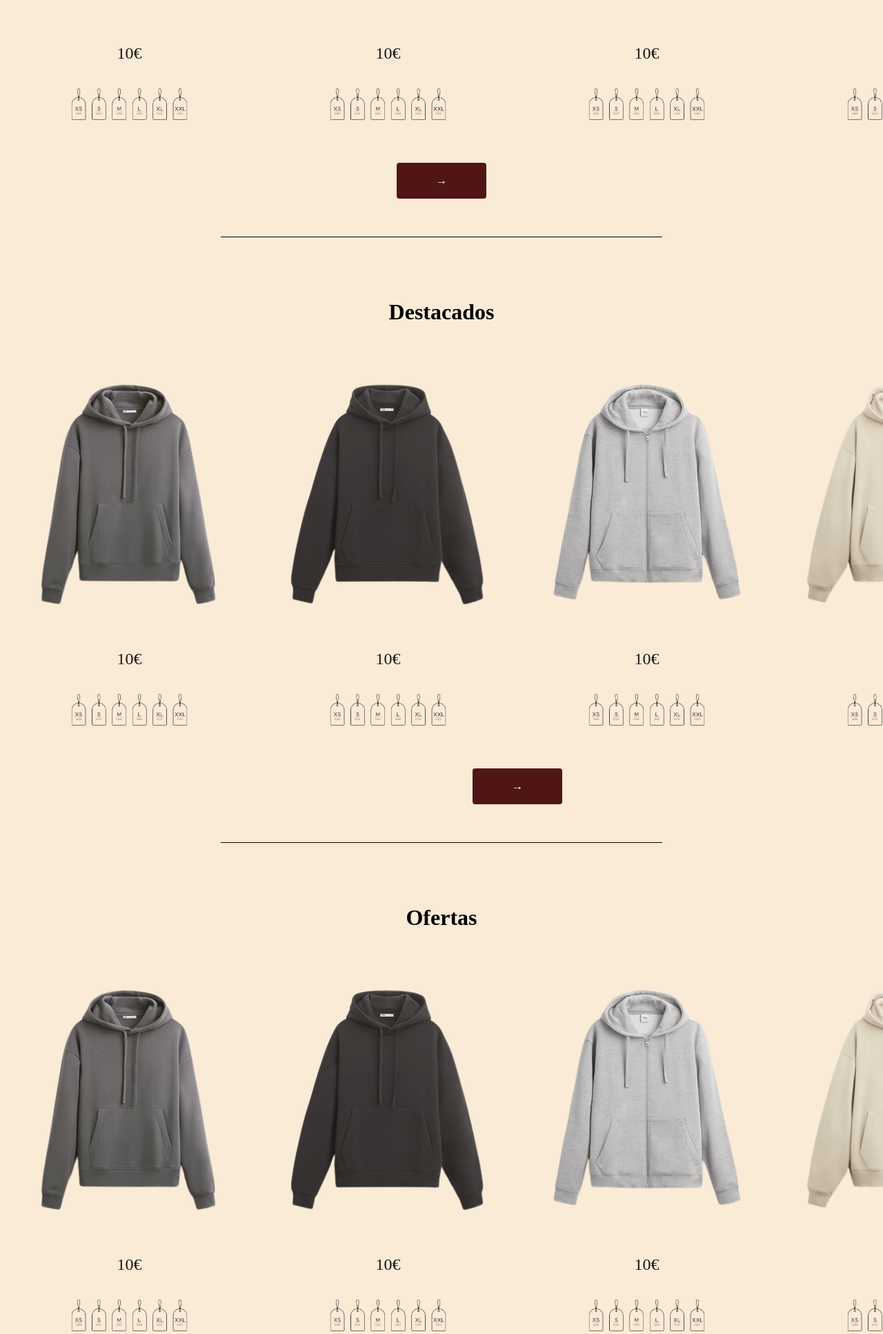
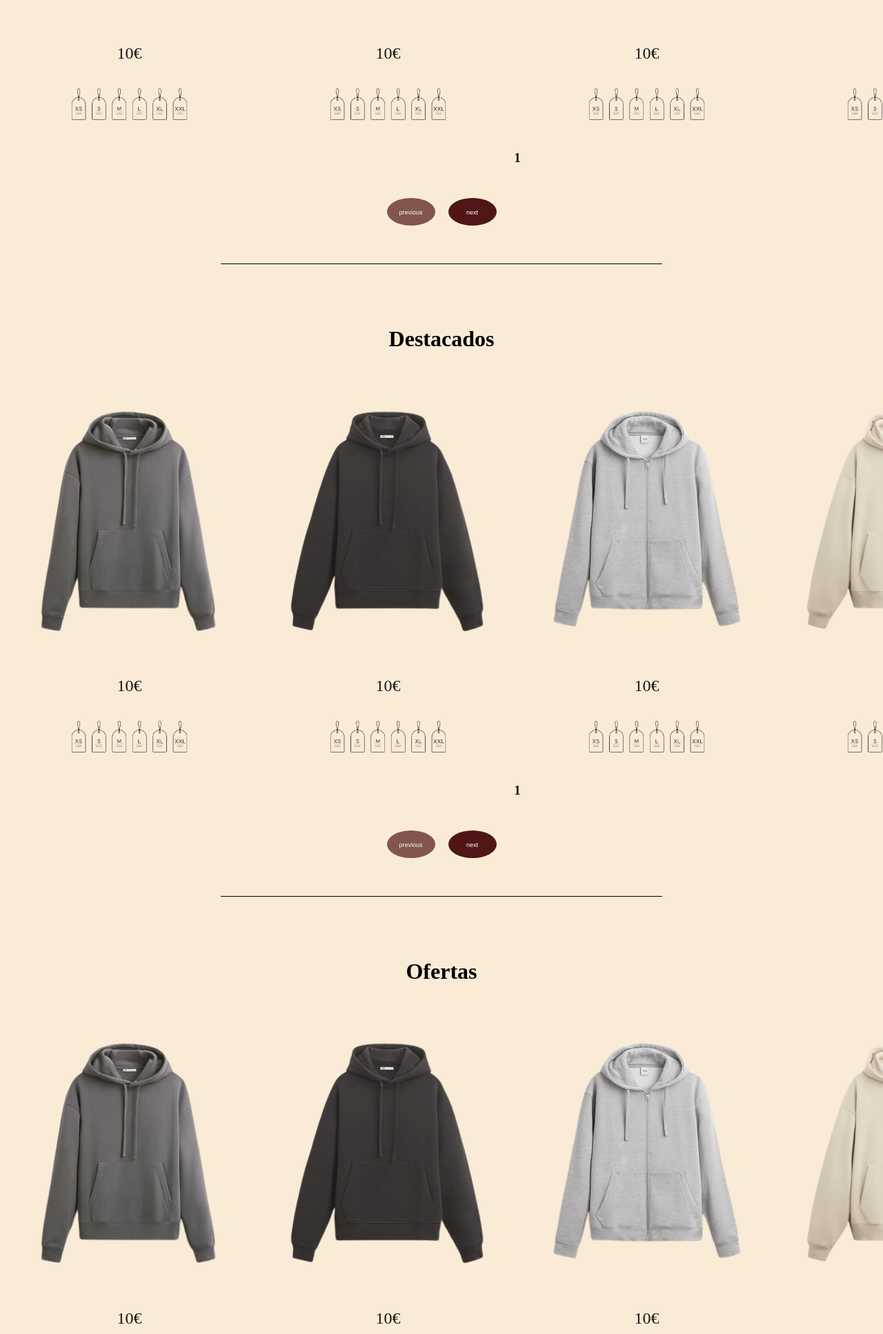
Before and after one commit to cesargmz015/tienda_online, a PHP site: page /html/index.html in a window 1280 px wide. Shown: the part 688-2622 px from the top of the page at 69% size. Run offline with PHP 8.4, Linux system fonts and the light colour scheme.

Commit message:
galerias estilizadas, vamos con el back

```diff
--- a/src/html/index.html
+++ b/src/html/index.html
@@ -51,9 +51,10 @@
         </header>
         <main>
             <h1>Novedades</h1>
+            <!-- carrusel1 -->
             <div class="carrusel">
                 <!-- galeria1 -->
-                <div class="galeria">
+                <div class="galeria-carrusel1">
                     <section class="imagenes">
                         <img src="../img/imagen1.png" alt="">
                         <img src="../img/imagen2.png" alt="">
@@ -78,9 +79,10 @@
                             <img src="../img/tallas.png" alt="" class="tallas">
                         </div class="div-detalles">
                     </section>
+                    <h4>1</h4>
                 </div>
                 <!-- galeria2 -->
-                <div class="galeria">
+                <div class="galeria-carrusel1">
                     <section class="imagenes">
                         <img src="../img/imagen2.png" alt="">
                         <img src="../img/imagen1.png" alt="">
@@ -105,9 +107,10 @@
                             <img src="../img/tallas.png" alt="" class="tallas">
                         </div class="div-detalles">
                     </section>
+                    <h4>2</h4>
                 </div>
                 <!-- galeria3 -->
-                <div class="galeria">
+                <div class="galeria-carrusel1">
                     <section class="imagenes">
                         <img src="../img/imagen3.png" alt="">
                         <img src="../img/imagen1.png" alt="">
@@ -132,19 +135,21 @@
                             <img src="../img/tallas.png" alt="" class="tallas">
                         </div class="div-detalles">
                     </section>
+                    <h4>3</h4>
                 </div>
             </div>
-            <br><br>
+            <br>
             <div class="div-botones-galeria">
-                <button class="btn-prev">←</button>
-                <button class="btn-next">→</button>
+                <button class="btn-prev-carrusel1"><span>previous</span></button>
+                <button class="btn-next-carrusel1"><span>next</span></button>
             </div>
             <hr class="hr-main">
             <br>
             <h1>Destacados</h1>
+            <!-- carrusel2 -->
             <div class="carrusel">
                 <!-- galeria1 -->
-                <div class="galeria">
+                <div class="galeria-carrusel2">
                     <section class="imagenes">
                         <img src="../img/imagen1.png" alt="">
                         <img src="../img/imagen2.png" alt="">
@@ -169,13 +174,10 @@
                             <img src="../img/tallas.png" alt="" class="tallas">
                         </div class="div-detalles">
                     </section>
-                    <br><br>
-                    <div class="div-botones-galeria">
-                        <button class="btn-next">→</button>
-                    </div>
+                    <h4>1</h4>
                 </div>
                 <!-- galeria2 -->
-                <div class="galeria">
+                <div class="galeria-carrusel2">
                     <section class="imagenes">
                         <img src="../img/imagen2.png" alt="">
                         <img src="../img/imagen1.png" alt="">
@@ -200,14 +202,10 @@
                             <img src="../img/tallas.png" alt="" class="tallas">
                         </div class="div-detalles">
                     </section>
-                    <br><br>
-                    <div class="div-botones-galeria">
-                        <button class="btn-prev">←</button>
-                        <button class="btn-next">→</button>
-                    </div class="div-botones-galeria">
+                    <h4>2</h4>
                 </div>
                 <!-- galeria3 -->
-                <div class="galeria">
+                <div class="galeria-carrusel2">
                     <section class="imagenes">
                         <img src="../img/imagen3.png" alt="">
                         <img src="../img/imagen1.png" alt="">
@@ -232,18 +230,21 @@
                             <img src="../img/tallas.png" alt="" class="tallas">
                         </div class="div-detalles">
                     </section>
-                    <br><br>
-                    <div class="div-botones-galeria">
-                        <button class="btn-prev">←</button>
-                    </div class="div-botones-galeria">
+                    <h4>3</h4>
                 </div>
-            </div class="carrusel">
+            </div>
+            <br>
+            <div class="div-botones-galeria">
+                <button class="btn-prev-carrusel2"><span>previous</span></button>
+                <button class="btn-next-carrusel2"><span>next</span></button>
+            </div>
             <hr class="hr-main">
             <br>
             <h1>Ofertas</h1>
+            <!-- carrusel3 -->
             <div class="carrusel">
                 <!-- galeria1 -->
-                <div class="galeria">
+                <div class="galeria-carrusel3">
                     <section class="imagenes">
                         <img src="../img/imagen1.png" alt="">
                         <img src="../img/imagen2.png" alt="">
@@ -268,13 +269,10 @@
                             <img src="../img/tallas.png" alt="" class="tallas">
                         </div class="div-detalles">
                     </section>
-                    <br><br>
-                    <div class="div-botones-galeria">
-                        <button class="btn-next">→</button>
-                    </div class="div-btn-next">
+                    <h4>1</h4>
                 </div>
                 <!-- galeria2 -->
-                <div class="galeria">
+                <div class="galeria-carrusel3">
                     <section class="imagenes">
                         <img src="../img/imagen2.png" alt="">
                         <img src="../img/imagen1.png" alt="">
@@ -299,14 +297,10 @@
                             <img src="../img/tallas.png" alt="" class="tallas">
                         </div class="div-detalles">
                     </section>
-                    <br><br>
-                    <div class="div-botones-galeria">
-                        <button class="btn-prev">←</button>
-                        <button class="btn-next">→</button>
-                    </div class="div-botones-galeria">
+                    <h4>2</h4>
                 </div>
                 <!-- galeria3 -->
-                <div class="galeria">
+                <div class="galeria-carrusel3">
                     <section class="imagenes">
                         <img src="../img/imagen3.png" alt="">
                         <img src="../img/imagen1.png" alt="">
@@ -331,12 +325,14 @@
                             <img src="../img/tallas.png" alt="" class="tallas">
                         </div class="div-detalles">
                     </section>
-                    <br><br>
-                    <div class="div-botones-galeria">
-                        <button class="btn-prev">←</button>
-                    </div class="div-botones-galeria">
+                    <h4>3</h4>
                 </div>
-            </div class="carrusel">
+            </div>
+            <br>
+            <div class="div-botones-galeria">
+                <button class="btn-prev-carrusel3"><span>previous</span></button>
+                <button class="btn-next-carrusel3"><span>next</span></button>
+            </div>
         </main>
         <br>
         <footer>
--- a/src/style/style.css
+++ b/src/style/style.css
@@ -152,11 +152,13 @@ h2 {
     width: 100%;
 }
 
-.galeria {
+.galeria-carrusel1,
+.galeria-carrusel2,
+.galeria-carrusel3 {
     display: grid;
     place-content: center;
     flex: 0 0 100%;
-    transition: .6s ease;
+    transition: .5s ease;
 }
 
 .imagenes {
@@ -165,7 +167,8 @@ h2 {
     height: 430px;
 }
 
-section img, .div-detalles {
+section img,
+.div-detalles {
     width: 0px;
     flex-grow: 1;
     object-fit: cover;
@@ -193,12 +196,61 @@ h2 {
 
 .tallas {
     width: 50%;
-    /* margin: 0;
-    padding: 0; */
+}
+
+h4 {
+    text-align: center;
+    font-size: large;
 }
 
 .div-botones-galeria {
     text-align: center;
+}
+
+.div-botones-galeria > :first-child {
+    margin-right: 10px;
+}
+
+.btn-prev-carrusel1,
+.btn-next-carrusel1,
+.btn-prev-carrusel2,
+.btn-next-carrusel2,
+.btn-prev-carrusel3,
+.btn-next-carrusel3 {
+    width: 70px;
+    height: 40px;
+    border-radius: 50%;
+    font-size: xx-small;
+}
+
+.btn-prev-carrusel1 span::before,
+.btn-prev-carrusel2 span::before,
+.btn-prev-carrusel3 span::before {
+    content: '«';
+    position: absolute;
+    opacity: 0;
+    top: 0;
+    left: -9px;
+    transition: 0.5s;
+}
+
+.btn-prev-carrusel1 span::after,
+.btn-prev-carrusel2 span::after,
+.btn-prev-carrusel3 span::after {
+    content: '';
+}
+
+.btn-prev-carrusel1:hover span,
+.btn-prev-carrusel2:hover span,
+.btn-prev-carrusel3:hover span {
+    padding-left: 9px;
+}
+
+.btn-prev-carrusel1:hover span::before,
+.btn-prev-carrusel2:hover span::before,
+.btn-prev-carrusel3:hover span::before {
+    opacity: 1;
+    left: 0;
 }
 
 .div_footer {
```
Also changed, not shown: src/js/functions.js (+151 -12 lines).
